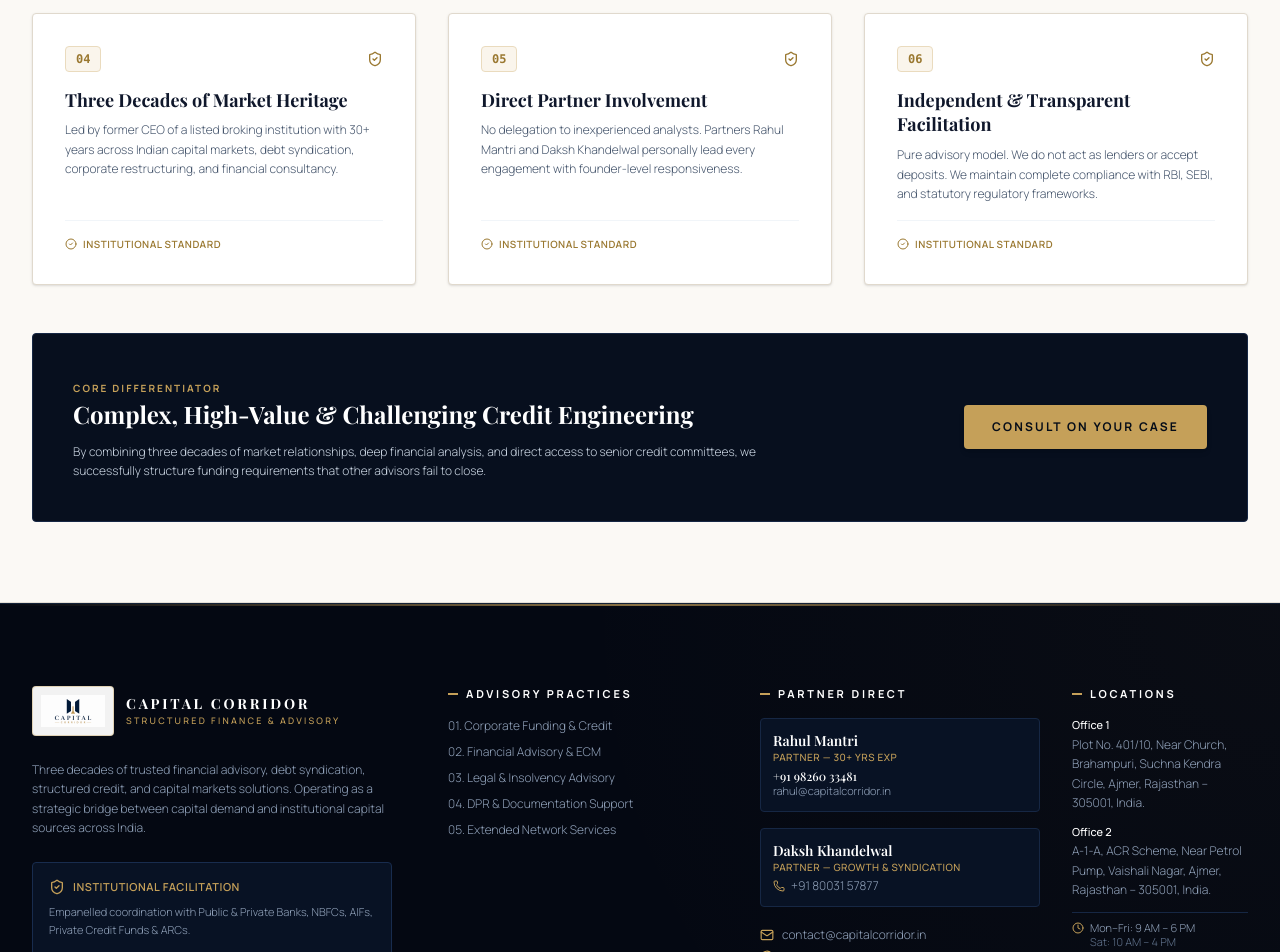
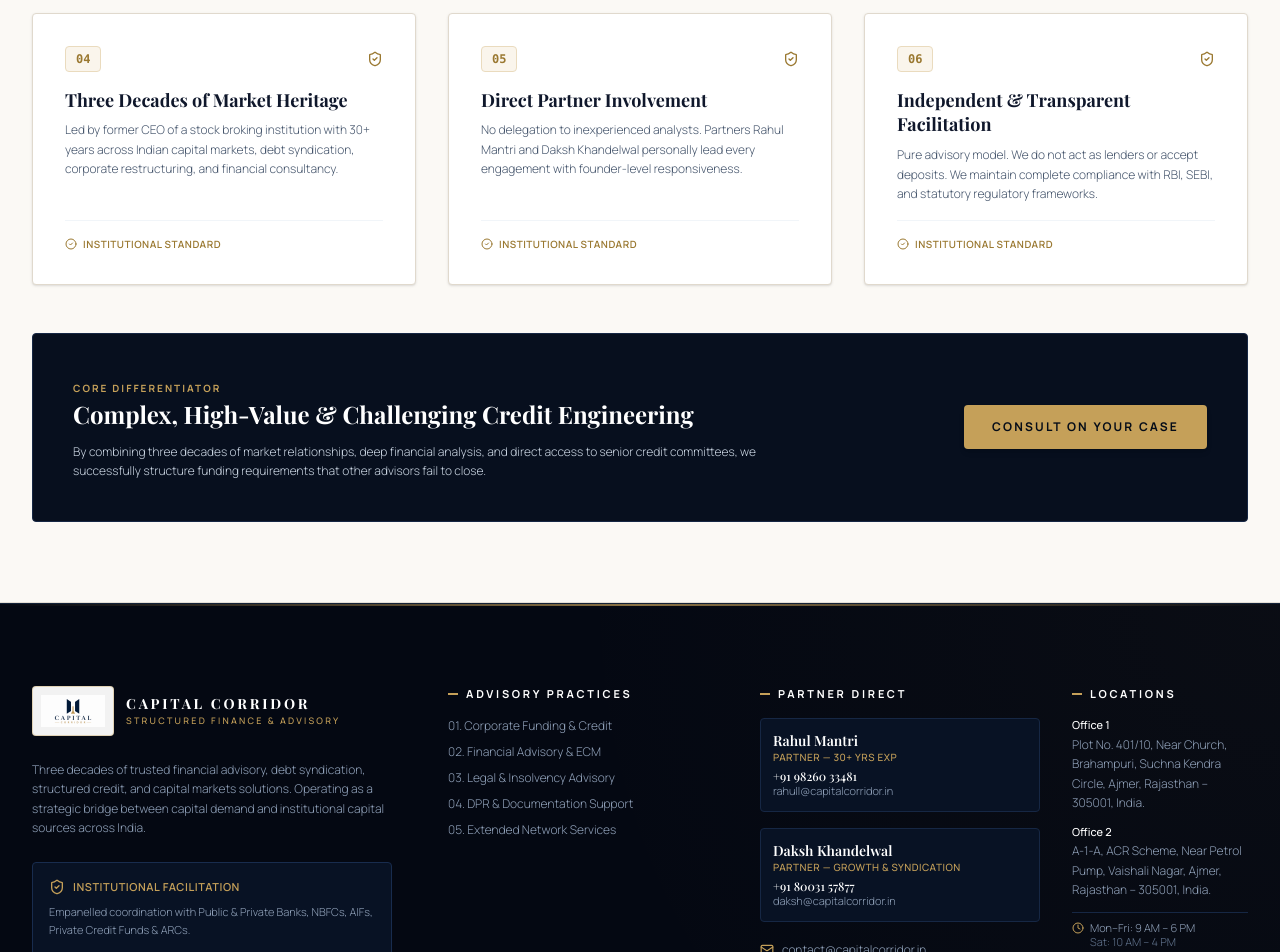
Before and after one commit to Saksham1105/Capital_Corridor, a React (Vite) app: page /why-us in a window 1280 px wide. Shown: the part 900-1852 px from the top of the page. Built offline with nearby package versions, Linux system fonts and the light colour scheme; a web font is replaced by a local one.

Commit message:
fix: refine partner contacts and navigation

```diff
--- a/src/components/Footer.tsx
+++ b/src/components/Footer.tsx
@@ -1,5 +1,5 @@
 import { Link } from 'react-router-dom';
-import { Phone, Mail, MessageCircle, MapPin, Clock, ShieldCheck, ArrowUpRight } from 'lucide-react';
+import { Mail, MessageCircle, Clock, ShieldCheck, ArrowUpRight } from 'lucide-react';
 
 export function Footer() {
   const year = new Date().getFullYear();
@@ -101,15 +101,14 @@
                 <div className="text-white font-serif text-sm font-semibold">Rahul Mantri</div>
                 <div className="text-[10px] text-[#C5A059] font-medium tracking-wider uppercase mb-1">Partner — 30+ Yrs Exp</div>
                 <a href="tel:+919826033481" className="text-white hover:text-[#C5A059] transition-colors block text-xs font-serif font-medium">+91 98260 33481</a>
-                <a href="mailto:rahul@capitalcorridor.in" className="text-slate-400 hover:text-white transition-colors block text-[11px] font-sans">rahul@capitalcorridor.in</a>
+                <a href="mailto:rahull@capitalcorridor.in" className="text-slate-400 hover:text-white transition-colors block text-[11px] font-sans">rahull@capitalcorridor.in</a>
               </div>
 
               <div className="p-3 bg-[#081224] border border-[#162744] rounded-sm">
                 <div className="text-white font-serif text-sm font-semibold">Daksh Khandelwal</div>
                 <div className="text-[10px] text-[#C5A059] font-medium tracking-wider uppercase mb-1">Partner — Growth & Syndication</div>
-                <a href="tel:+918003157877" className="text-slate-400 hover:text-[#C5A059] flex items-center gap-1.5 transition-colors">
-                  <Phone className="h-3 w-3 text-[#C5A059]" /> +91 80031 57877
-                </a>
+                <a href="tel:+918003157877" className="text-white hover:text-[#C5A059] transition-colors block text-xs font-serif font-medium">+91 80031 57877</a>
+                <a href="mailto:daksh@capitalcorridor.in" className="text-slate-400 hover:text-white transition-colors block text-[11px] font-sans">daksh@capitalcorridor.in</a>
               </div>
 
               <div className="space-y-1.5 pt-1">
--- a/src/components/Header.tsx
+++ b/src/components/Header.tsx
@@ -12,7 +12,6 @@
   { name: 'Our Team', path: '/our-team' },
   { name: 'Financial Tools', path: '/calculators' },
   { name: 'Resources', path: '/resources' },
-  { name: 'Contact Us', path: '/contact' },
 ];
 
 export function Header() {
--- a/src/components/home/HeroV4.tsx
+++ b/src/components/home/HeroV4.tsx
@@ -86,11 +86,10 @@
             <div className="bg-[#081222]/90 backdrop-blur-md border border-[#1E3458] rounded-sm p-6 sm:p-7 shadow-2xl relative">
               <div className="absolute top-0 right-0 w-24 h-24 bg-[#C5A059]/10 rounded-full blur-2xl pointer-events-none" />
 
-              <div className="flex items-center justify-between border-b border-[#1A2D4E] pb-4 mb-5">
+              <div className="flex items-center border-b border-[#1A2D4E] pb-4 mb-5">
                 <div className="flex items-center gap-2 text-[#C5A059] text-[11px] uppercase tracking-[0.2em] font-semibold">
                   <ShieldCheck className="h-4 w-4" /> Partner-Led Practice
                 </div>
-                <span className="text-[9px] font-mono text-slate-500 uppercase">EST. 1990s</span>
               </div>
 
               <div className="space-y-4">
--- a/src/components/home/LeadershipShowcaseV4.tsx
+++ b/src/components/home/LeadershipShowcaseV4.tsx
@@ -51,7 +51,7 @@
               </div>
 
               <p className="text-xs text-slate-600 font-light leading-relaxed">
-                Seasoned financial markets and corporate finance leader. Former CEO of a leading listed stock broking company. Specialises in structured debt, institutional lending, debt syndication, NPA resolution, OTS structuring, and complex corporate transactions.
+                Seasoned financial markets and corporate finance leader. Former CEO of a stock broking company. Specialises in structured debt, institutional lending, debt syndication, NPA resolution, OTS structuring, and complex corporate transactions.
               </p>
 
               <div className="pt-3 border-t border-slate-100 space-y-2 text-xs">
--- a/src/components/home/WhyCapitalCorridorV4.tsx
+++ b/src/components/home/WhyCapitalCorridorV4.tsx
@@ -27,7 +27,7 @@
     {
       num: "04",
       title: "Three Decades of Market Leadership",
-      desc: "Founded on senior leadership with 30+ years in capital markets and corporate finance, having previously led a listed stock broking institution as CEO.",
+      desc: "Founded on senior leadership with 30+ years in capital markets and corporate finance, having previously led a stock broking institution as CEO.",
       icon: ShieldCheck
     },
     {
--- a/src/pages/OurTeam.tsx
+++ b/src/pages/OurTeam.tsx
@@ -108,7 +108,7 @@
                 Rahul Mantri is a seasoned financial markets and corporate finance professional with over 30 years of experience in capital markets, structured finance, corporate funding, debt syndication, investment banking advisory, strategic financial advisory, and financial consultancy. As a Partner of Capital Corridor, he provides strategic leadership and brings extensive industry expertise, helping businesses navigate complex financial challenges and access customised capital solutions.
               </p>
               <p>
-                He began his career in the stock broking industry and rose to the position of Chief Executive Officer of a leading listed stock broking company, where he successfully led business operations, expansion initiatives, client acquisition, and strategic financial advisory engagements. His leadership experience has provided him with a deep understanding of financial markets, institutional lending, and corporate finance.
+                He began his career in the stock broking industry and rose to the position of Chief Executive Officer of a stock broking company, where he successfully led business operations, expansion initiatives, client acquisition, and strategic financial advisory engagements. His leadership experience has provided him with a deep understanding of financial markets, institutional lending, and corporate finance.
               </p>
               <p>
                 Today, Rahul specialises in structured funding and financial consultancy, assisting businesses in accessing capital through public and private sector banks, NBFCs, private credit funds, Alternative Investment Funds (AIFs), Asset Reconstruction Companies (ARCs), and other financial institutions. His expertise spans institutional lending, debt syndication, structured finance, debt restructuring, stressed asset resolution, turnaround financing, and the structuring and facilitation of complex funding transactions.
--- a/src/pages/WhyUs.tsx
+++ b/src/pages/WhyUs.tsx
@@ -26,7 +26,7 @@
     {
       num: "04",
       title: "Three Decades of Market Heritage",
-      desc: "Led by former CEO of a listed broking institution with 30+ years across Indian capital markets, debt syndication, corporate restructuring, and financial consultancy."
+      desc: "Led by former CEO of a stock broking institution with 30+ years across Indian capital markets, debt syndication, corporate restructuring, and financial consultancy."
     },
     {
       num: "05",
```
